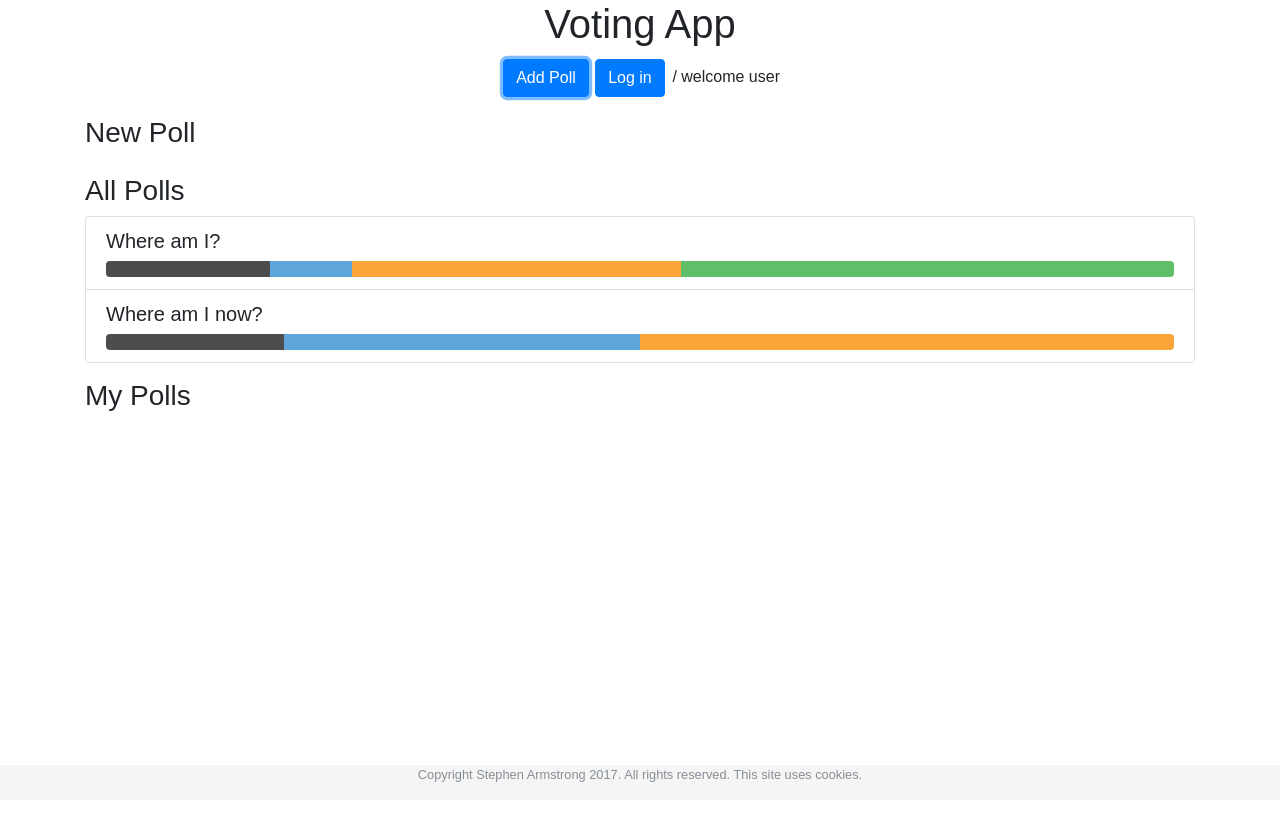
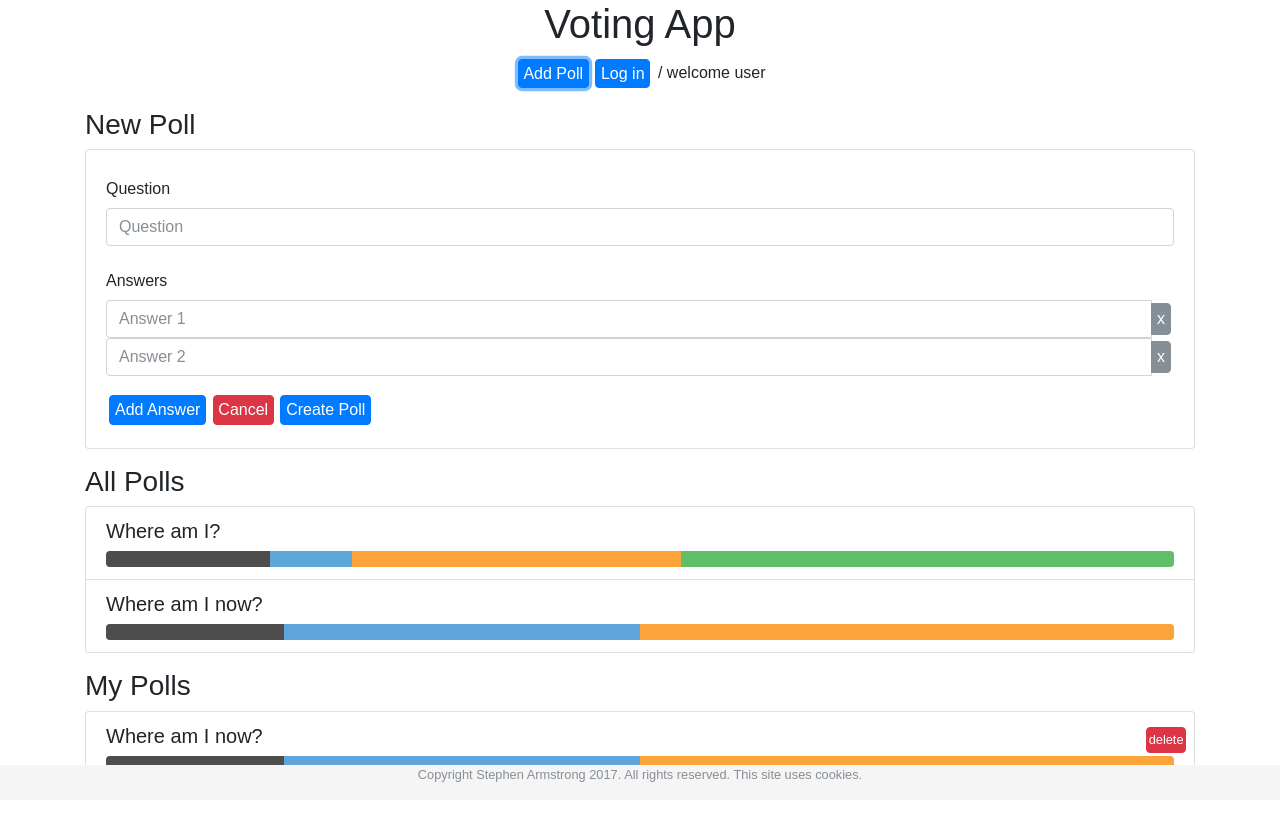
Before and after one commit to sja31dev/fcc-voting-app, a React (Create React App) app in the folder react-ui/: page / in a window 1280 px wide. Both pictures are taken after a click on the button "Add Poll". Shown: the top 820 px of the page. Built offline with nearby package versions, Linux system fonts and the light colour scheme.

Commit message:
Most of the dummy UI is now in place. Server prevents new polls with < 2 answers

```diff
--- a/react-ui/src/App.js
+++ b/react-ui/src/App.js
@@ -48,17 +48,52 @@ const allPolls = [
     "id": 99
   }
 ];
+const myPolls = [
+
+  {
+    "question": "Where am I now?",
+    "answer": [
+      {
+        "answer": "here",
+        "votes": 1
+      },
+      {
+        "answer": "there",
+        "votes": 2
+      },
+      {
+        "answer": "everywhere",
+        "votes": 3
+      }
+    ],
+    "id": 99
+  }
+];
+
 
 class App extends Component {
   constructor(props) {
     super(props);
 
     this.state = {
-      allPolls: allPolls,
-      myPolls: [],
+      allPolls: allPolls, // !!! Sohuld be []
+      myPolls: myPolls, // !!! should be []
       selectedPoll: null,
       newPollInput: false
     }
+  }
+
+  vote(question, answer) {
+    console.log("Vote! Q: " + question + " A: " + answer);
+  }
+
+  newPoll(question, answers) {
+    console.log("New Poll! Q: " + question + " A: " + answers);
+    this.setState({newPollInput: false})
+  }
+
+  deletePoll(poll) {
+    console.log("Delete! Q: " + poll.question);
   }
 
   // COnvert this to a component ?
@@ -67,14 +102,18 @@ class App extends Component {
       return (
         <div>
           <h3 className="sect-title">Poll</h3>
-          <Poll poll={this.state.selectedPoll}/>
+          <Poll
+            poll={this.state.selectedPoll}
+            onVoteSelect={(question, answer) => this.vote(question, answer)} />
         </div>
       );
     } else if (this.state.newPollInput) {
       return (
         <div>
           <h3 className="sect-title">New Poll</h3>
-          <NewPoll />
+          <NewPoll
+            onSubmitNewPoll={(question, answers) => this.newPoll(question, answers)}
+            onCancelNewPoll={() => this.setState({newPollInput: false})}/>
         </div>
       );
     } else {
@@ -108,7 +147,11 @@ class App extends Component {
           key="allPolls" />
 
         <h3 className="sect-title">My Polls</h3>
-        <PollList polls={this.state.myPolls} key = "myPolls" />
+        <PollList
+          polls={this.state.myPolls}
+          onPollSelect={poll => this.setState({selectedPoll: poll, newPollInput: false})}
+          onPollDelete={poll => this.deletePoll(poll)}
+          key="myPolls" />
 
         <Footer />
       </div>
--- a/react-ui/src/components/new_poll.js
+++ b/react-ui/src/components/new_poll.js
@@ -1,12 +1,97 @@
-import React from 'react';
+import React, { Component } from 'react';
 
-const NewPoll = () => {
+class NewPoll extends Component {
+  constructor(props) {
+    super(props);
 
-  return (
-    <div>
+    this.state = {
+      question: '',
+      answers: [{answer: ''} , {answer: ''}] // Start with two answers
+    };
+  }
 
-    </div>
-  );
-};
+  onAddAnswer() {
+    const newAnswers = this.state.answers.concat([{ answer: ''}]);
+    this.setState({answers: newAnswers});
+  }
+
+  onSubmitNewPoll() {
+    const answers = this.state.answers.map((a) => {return a.answer});
+    this.props.onSubmitNewPoll(this.state.question, answers);
+  }
+
+  onCancelNewPoll() {
+    this.props.onCancelNewPoll();
+  }
+
+  onQuestionChange(question) {
+    this.setState({question}); // Sets state key question to value question
+  }
+
+  onAnswerChange(idx, newAnswer) {
+    const newAnswers = this.state.answers.map((answer, sidx) => {
+      if (idx !== sidx) return answer;
+      return { ...answer, answer: newAnswer };
+    });
+    this.setState({ answers: newAnswers });
+  }
+
+  onDeleteAnswer(idx) {
+    console.log(idx);
+    const newAnswers = this.state.answers.filter((s, sidx) => idx !== sidx);
+    this.setState({ answers: newAnswers });
+  }
+
+  render() {
+    const answers = this.state.answers.map((answer, idx) => {
+      return (
+        <div className="input-group" key={answer+idx}>
+          <input
+            type="text"
+            className="form-control"
+            id={"answer"+(idx+1)}
+            placeholder={"Answer "+(idx+1)}
+            value={answer.answer}
+            onChange={event => this.onAnswerChange(idx, event.target.value)}/>
+          <span className="input-group-btn">
+            <button
+              className="btn btn-secondary"
+              type="button"
+              onClick={() => this.onDeleteAnswer(idx)}>
+              x
+            </button>
+          </span>
+        </div>
+      );
+    });
+
+    return (
+      <div className="card">
+        <div className="card-body">
+          <form>
+            <div className="form-group">
+              <label htmlFor="question" className="col-form-label">Question</label>
+              <input
+                type="text"
+                className="form-control"
+                id="question"
+                placeholder="Question"
+                value={this.state.question}
+                onChange={event => this.onQuestionChange(event.target.value)}/>
+            </div>
+            <div className="form-group">
+              <label htmlFor="answer1" className="col-form-label">Answers</label>
+              {answers}
+            </div>
+            <button type="button" className="btn btn-primary" onClick={() => this.onAddAnswer()}>Add Answer</button>
+            <button type="button" className="btn btn-danger" onClick={() => this.onCancelNewPoll()}>Cancel</button>
+            <button type="button" className="btn btn-primary" onClick={() => this.onSubmitNewPoll()}>Create Poll</button>
+          </form>
+        </div>
+      </div>
+    );
+  }
+
+}
 
 export default NewPoll;
--- a/react-ui/src/components/poll_list.js
+++ b/react-ui/src/components/poll_list.js
@@ -7,6 +7,7 @@ const PollList = (props) => {
     return (
       <PollListItem
         onPollSelect={props.onPollSelect}
+        onPollDelete={props.onPollDelete}
         key={poll.id}
         poll={poll} />
     );
--- a/react-ui/src/components/poll_list_item.js
+++ b/react-ui/src/components/poll_list_item.js
@@ -1,6 +1,6 @@
 import React from 'react';
 
-const PollListItem = ({poll, onPollSelect}) => {
+const PollListItem = ({poll, onPollSelect, onPollDelete}) => {
 
   const colors = [
     "#4D4D4D",// (gray)
@@ -39,8 +39,21 @@ const PollListItem = ({poll, onPollSelect}) => {
   return (
     <li onClick={() => onPollSelect(poll)} className='list-group-item'>
       <div className='poll-list'>
-        <div className='poll-list-title'>
-          <h5>{poll.question}</h5>
+        <div className='row'>
+          <div className='poll-list-title col'>
+            <h5>{poll.question}</h5>
+          </div>
+          {
+            // Delete link if theres a delete handler
+            onPollDelete
+              ? (<button
+                  type="button"
+                  className="btn btn-danger btn-sml"
+                  onClick={(e) => {e.stopPropagation(); onPollDelete(poll)}}>
+                  delete
+                </button>)
+              : null
+          }
         </div>
         <div className='poll-list-answers'>
           <div className="progress">
--- a/react-ui/src/index.css
+++ b/react-ui/src/index.css
@@ -36,5 +36,11 @@ body {
 }
 
 .btn {
+  padding: 0.1rem 0.3rem;
   margin: 0.2rem;
 }
+
+.btn-sml {
+  padding: 0.03rem 0.08rem;
+  font-size: 0.8rem;
+}
```
Also changed, not shown: 1 other file (tests, documents, lock files or other folders).
